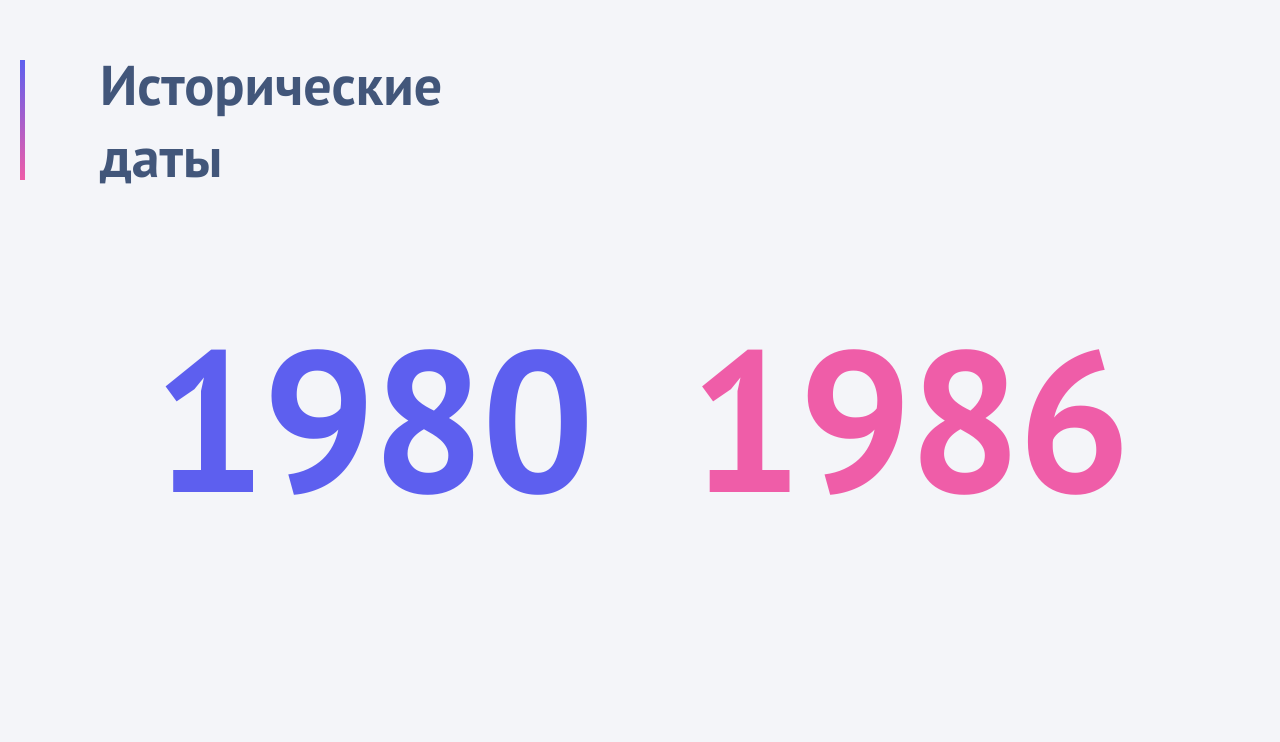
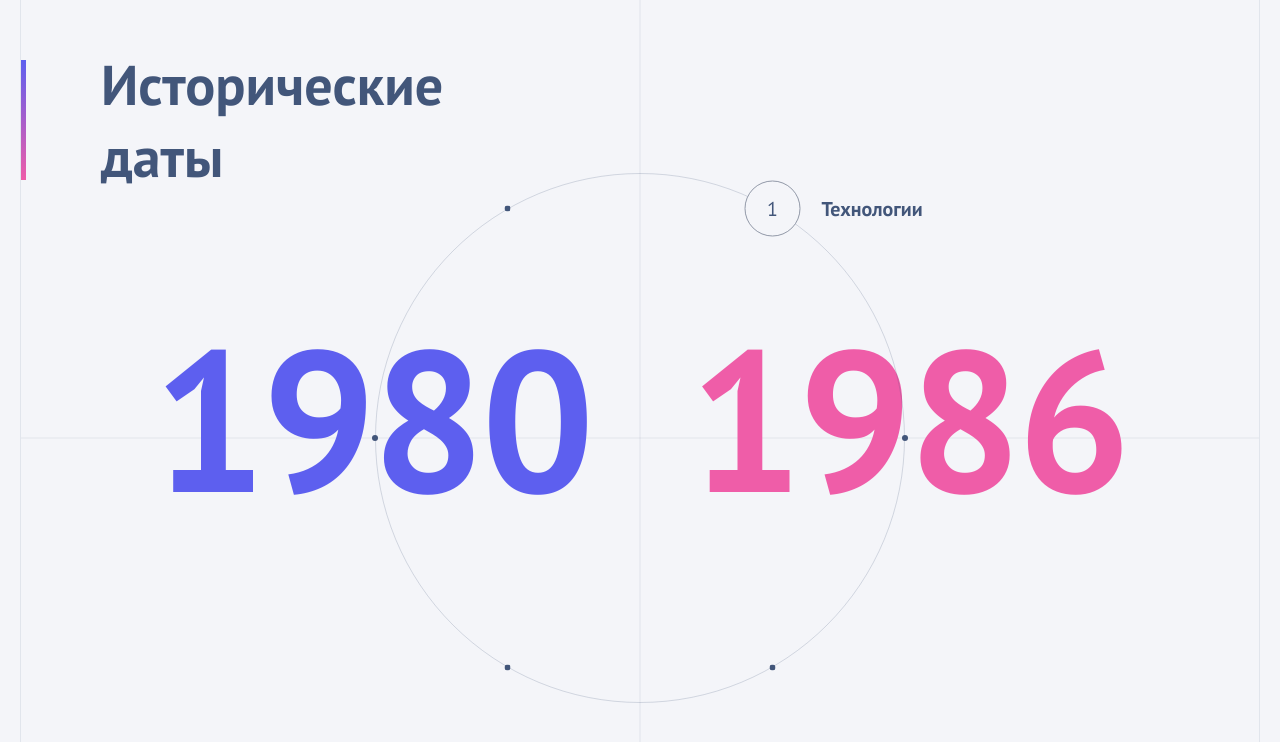
Before and after one commit to olegus199/only_task, a React (Vite) app: page / in a window 1280 px wide. Shown: the part 122-864 px from the top of the page. Before the commit the page ends 800 px from the top, so only its background shows below. Built offline with nearby package versions, Linux system fonts and the light colour scheme.

Commit message:
feat: add years selector circle

```diff
--- a/src/common/UI/AnimatedCounter.tsx
+++ b/src/common/UI/AnimatedCounter.tsx
@@ -11,7 +11,7 @@ interface AnimatedCounterProps {
 
 gsap.registerPlugin(useGSAP);
 
-const INITIAL_VALUE_SUBTRAHEND = 10;
+const INITIAL_VALUE_SUBTRAHEND = 5;
 
 const AnimatedCounter: FC<AnimatedCounterProps> = ({
   targetValue,
@@ -26,7 +26,7 @@ const AnimatedCounter: FC<AnimatedCounterProps> = ({
       ease: "sine.out",
       snap: { innerText: 1 },
     });
-  });
+  }, [targetValue]);
 
   return <div
     ref={ref}
--- a/src/features/historical-dates/HistoricalDatesProvider.tsx
+++ b/src/features/historical-dates/HistoricalDatesProvider.tsx
@@ -1,11 +1,26 @@
-import { FC, ReactNode, useReducer, useState } from "react";
+import { FC, ReactNode, useEffect, useReducer, useState } from "react";
 import {
-  HistoricalDatesContext, IHistoricalDatesContext, TimePeriod, TimePeriodName,
+  ActiveTimePeriod,
+  HistoricalDatesContext,
+  IHistoricalDatesContext,
+  TimePeriod,
+  TimePeriodName,
+  TranslatedTimePeriodName,
 } from "./historical-dates-context.ts";
+import { node } from "globals";
 
 interface HistoricalDatesProviderProps {
   children: ReactNode;
 }
+
+const translatedTimePeriodNames: TranslatedTimePeriodName = {
+  technologies: "Технологии",
+  cinema: "Кино",
+  literature: "Литература",
+  theater: "Театр",
+  sports: "Спорт",
+  science: "Наука",
+};
 
 const timePeriods: TimePeriod[] = [
   {
@@ -41,18 +56,28 @@ const timePeriods: TimePeriod[] = [
 ];
 
 const HistoricalDatesProvider: FC<HistoricalDatesProviderProps> = ({ children }) => {
-  const [activeTimePeriod, setActiveTimePeriod] = useState<TimePeriod>(timePeriods[0]);
+  const [activeTimePeriod, setActiveTimePeriod] = useState<ActiveTimePeriod>({
+    ...timePeriods[0],
+    currentIdx: 0,
+    multiplier: 0,
+  });
 
-  function handleChangeActiveTimePeriod(name: TimePeriodName): void {
+  function handleChangeActiveTimePeriod(
+    name: TimePeriodName, newIdx: number, multiplier: number): void {
     const newTimePeriod = timePeriods.find((period) => period.name === name);
     if (newTimePeriod) {
-      setActiveTimePeriod(newTimePeriod);
+      setActiveTimePeriod({
+        ...newTimePeriod,
+        currentIdx: newIdx,
+        multiplier,
+      });
     }
   }
 
   const value: IHistoricalDatesContext = {
     timePeriods,
     activeTimePeriod,
+    translatedTimePeriodNames,
     handleChangeActiveTimePeriod,
   };
 
--- a/src/features/historical-dates/HistoricalDatesSection.module.scss
+++ b/src/features/historical-dates/HistoricalDatesSection.module.scss
@@ -5,9 +5,23 @@
 }
 
 .content {
+  position: relative;
   max-width: 90rem;
   margin: 0 auto;
-  padding-top: 10.625rem;
+  padding: 10.625rem 0 6.5rem;
+  border-left: $bg_decor_border;
+  border-right: $bg_decor_border;
+
+  &::after {
+    position: absolute;
+    top: 0;
+    left: 50%;
+    transform: translateX(-50%);
+    width: 1px;
+    height: 100%;
+    background-color: $bg_decor_color;
+    content: "";
+  }
 }
 
 .h1 {
--- a/src/features/historical-dates/HistoricalDatesSection.tsx
+++ b/src/features/historical-dates/HistoricalDatesSection.tsx
@@ -1,13 +1,14 @@
 import styles from "./HistoricalDatesSection.module.scss";
 import { FC } from "react";
-import YearsHeader from "./YearsHeader.tsx";
+import YearsSelectorCircle from "./YearsSelectorCircle.tsx";
 
 const HistoricalDatesSection: FC = () => {
   return (
     <main className={styles.main_section}>
       <div className={styles.content}>
         <h1 className={styles.h1}>Исторические <br />даты</h1>
-        <YearsHeader />
+        <YearsSelectorCircle />
+        <div style={{ height: "50vh" }}></div>
       </div>
     </main>
   );
--- a/src/features/historical-dates/YearsHeader.module.scss
+++ b/src/features/historical-dates/YearsHeader.module.scss
@@ -3,6 +3,8 @@
 
 .years_header {
   @include flex_space_between();
+  position: relative;
   max-width: 60.875rem;
-  margin: 6rem auto 0;
+  margin: 0 auto;
+  z-index: 2;
 }
--- /dev/null
+++ b/src/features/historical-dates/YearsSelectorCircle.module.scss
@@ -0,0 +1,115 @@
+@use "../../variables" as *;
+@use "../../mixins" as *;
+
+.years_selector {
+  position: relative;
+  padding: 6rem 0 8.5625rem;
+
+  &::after {
+    position: absolute;
+    top: 50%;
+    left: 0;
+    transform: translateY(-50%);
+    width: 100%;
+    height: 1px;
+    background-color: $bg_decor_color;
+    content: "";
+  }
+}
+
+$circle_width: 33.125rem;
+$circle_radius: $circle_width / 2;
+
+.circle {
+  position: absolute;
+  top: 50%;
+  left: 50%;
+  translate: -50% -50%;
+  border: 1px solid $years_circle_color;
+  width: $circle_width;
+  aspect-ratio: 1;
+  border-radius: 50%;
+  transform-origin: 50% 50%;
+  transition: transform $bezier;
+  z-index: 11;
+}
+
+$active_dot_width: 3.5rem;
+
+@mixin dot_active() {
+  width: $active_dot_width;
+  aspect-ratio: 1;
+  background-color: $white_blue;
+  border: 1px solid $gray_blue;
+}
+
+.dot {
+  position: absolute;
+  top: 50%;
+  left: 50%;
+  transform: translate(-50%, -50%);
+  width: .375rem;
+  aspect-ratio: 1;
+  border: 1px solid transparent;
+  border-radius: 50%;
+  background-color: $black_blue;
+  transition: width $standard_transition, background-color $standard_transition, transform $bezier;
+  cursor: pointer;
+
+  &:hover {
+    @include dot_active();
+
+    .period_number {
+      opacity: 1;
+    }
+  }
+
+  &::after {
+    @include absolute_center();
+    border: 10px solid transparent;
+    width: 100%;
+    height: 100%;
+    content: "";
+  }
+}
+
+@for $i from 0 through 5 {
+  $angleStep: $i * 60;
+  $offset: 60;
+
+  .dot_#{$angleStep} {
+    translate: calc(cos((#{$angleStep}deg - #{$offset}deg)) * $circle_radius) calc(sin((#{$angleStep}deg - #{$offset}deg)) * $circle_radius);
+  }
+}
+
+.dot_active {
+  @include dot_active();
+}
+
+.period_number {
+  @include absolute_center();
+  font-size: 1.25rem;
+  opacity: 0;
+  transition: opacity $standard_transition;
+  pointer-events: none;
+}
+
+.period_number_visible {
+  opacity: 1;
+}
+
+.active_period_name {
+  position: absolute;
+  top: 50%;
+  left: $active_dot_width + 1.25rem;
+  transform: translateY(-50%);
+  font-size: 1.25rem;
+  font-weight: 700;
+  pointer-events: none;
+  opacity: 0;
+  transition: opacity $bezier;
+}
+
+.active_period_name_visible {
+  opacity: 1;
+}
--- /dev/null
+++ b/src/features/historical-dates/YearsSelectorCircle.tsx
@@ -0,0 +1,118 @@
+import styles from "./YearsSelectorCircle.module.scss";
+import { FC, useEffect, useRef } from "react";
+import YearsHeader from "./YearsHeader.tsx";
+import { useHistoricalDates } from "./historical-dates-context.ts";
+
+const ANGLE_STEP = 60; //degrees
+const FULL_CIRCLE = 360; //degrees
+const DOTS_AMOUNT = 6;
+
+interface DotProps {
+  idx: number;
+  rotation: number;
+}
+
+const YearsSelectorCircle: FC = () => {
+  const { activeTimePeriod: { currentIdx, multiplier } } = useHistoricalDates();
+  const rotation = currentIdx * ANGLE_STEP * -1 - multiplier * FULL_CIRCLE;
+
+  return (
+    <div
+      className={styles.years_selector}
+    >
+      <div
+        style={{ transform: `rotate(${rotation}deg)` }}
+        className={styles.circle}
+      >
+        {Array(DOTS_AMOUNT).fill(0).map((_, idx) => (
+          <Dot
+            key={idx}
+            idx={idx}
+            rotation={rotation}
+          />
+        ))}
+      </div>
+      <YearsHeader />
+    </div>
+  );
+};
+
+const Dot: FC<DotProps> = ({ idx, rotation }) => {
+  const {
+    activeTimePeriod,
+    handleChangeActiveTimePeriod,
+    timePeriods,
+    translatedTimePeriodNames,
+  } = useHistoricalDates();
+  const { name: activePeriodName, currentIdx, multiplier } = activeTimePeriod;
+  const dotPeriodName = timePeriods[idx].name;
+
+  const timeout = useRef<NodeJS.Timeout | null>(null);
+  const activePeriodNameRef = useRef<HTMLParagraphElement>(null);
+
+  function handleDotClick(index: number): void {
+    const nameElement = activePeriodNameRef.current;
+    if (nameElement) {
+      nameElement.classList.remove(`${styles.active_period_name_visible}`);
+    }
+
+    let step = index - currentIdx;
+    const nextIdx = currentIdx + step;
+    let nextMultiplier = multiplier;
+
+    // Add / subtract multiplier to support full circle overflow
+    if (nextIdx <= 1 && step < -3) {
+      nextMultiplier += 1;
+    } else if (step >= 4) {
+      nextMultiplier -= 1;
+    }
+
+    handleChangeActiveTimePeriod(dotPeriodName, nextIdx, nextMultiplier);
+  }
+
+  function addPeriodNameVisibility(): void {
+    const nameElement = activePeriodNameRef.current;
+    if (nameElement) {
+      nameElement.classList.add(`${styles.active_period_name_visible}`);
+    }
+  }
+
+  useEffect(() => {
+    timeout.current = setTimeout(() => {
+      addPeriodNameVisibility();
+    }, 900);
+
+    return () => {
+      if (timeout.current) {
+        clearTimeout(timeout.current);
+      }
+    };
+  }, [activePeriodName]);
+
+  // Set init visibility
+  useEffect(() => {
+    addPeriodNameVisibility();
+  }, []);
+
+  return (
+    <div
+      onClick={() => handleDotClick(idx)}
+      style={{ transform: `translateX(-50%) translateY(-50%) rotate(${-rotation}deg)` }}
+      className={`${styles.dot}  ${styles["dot_" + [idx * ANGLE_STEP]]}
+    ${activePeriodName === dotPeriodName && styles.dot_active}`}
+    >
+      <div className={`${styles.period_number} ${activePeriodName === dotPeriodName && styles.period_number_visible}`}>
+        {idx + 1}
+      </div>
+
+      {activePeriodName === dotPeriodName && (
+        <p
+          ref={activePeriodNameRef}
+          className={styles.active_period_name}
+        >{translatedTimePeriodNames[activePeriodName]}</p>
+      )}
+    </div>
+  );
+};
+
+export default YearsSelectorCircle;
--- a/src/features/historical-dates/historical-dates-context.ts
+++ b/src/features/historical-dates/historical-dates-context.ts
@@ -7,6 +7,8 @@ export type TimePeriodName =
   | "theater"
   | "sports"
   | "science";
+
+export type TranslatedTimePeriodName = Record<TimePeriodName, string>;
 
 interface IEvent {
   year: number;
@@ -19,10 +21,17 @@ export interface TimePeriod {
   events: IEvent[];
 }
 
+export interface ActiveTimePeriod extends TimePeriod {
+  currentIdx: number;
+  multiplier: number;
+}
+
 export interface IHistoricalDatesContext {
   timePeriods: TimePeriod[];
-  activeTimePeriod: TimePeriod;
-  handleChangeActiveTimePeriod: (name: TimePeriodName) => void;
+  activeTimePeriod: ActiveTimePeriod;
+  translatedTimePeriodNames: TranslatedTimePeriodName;
+  handleChangeActiveTimePeriod: (
+    name: TimePeriodName, newIdx: number, multiplier: number) => void;
 }
 
 export const HistoricalDatesContext = createContext<IHistoricalDatesContext | undefined>(undefined);
--- a/src/mixins.scss
+++ b/src/mixins.scss
@@ -10,3 +10,16 @@
   align-items: center;
   flex-wrap: wrap;
 }
+
+@mixin flex_center() {
+  display: flex;
+  justify-content: center;
+  align-items: center;
+}
+
+@mixin absolute_center() {
+  position: absolute;
+  top: 50%;
+  left: 50%;
+  transform: translate(-50%, -50%);
+}
--- a/src/variables.scss
+++ b/src/variables.scss
@@ -1,6 +1,17 @@
-$white_blue: #F4F5F9;
-$black_blue: #42567A;
-$white: #ffffff;
-$fuchsia_100: #EF5DA8;
-$iris_100: #5D5FEF;
-$blue: #3877EE;
+$white_blue: #f4f5f9;
+$black_blue: #42567a;
+$gray_blue: #9299a8;
+$white: #fff;
+$fuchsia_100: #ef5da8;
+$iris_100: #5d5fef;
+$blue: #3877ee;
+
+$years_circle_color: rgba($black_blue, .2);
+$bg_decor_color: rgba($black_blue, .1);
+$bg_decor_border: 1px solid $bg_decor_color;
+
+$standard_transition: .3s ease-out;
+
+$bezier: .9s cubic-bezier(.4, .89, .39, .99);
+
+$angle: 0;
```
